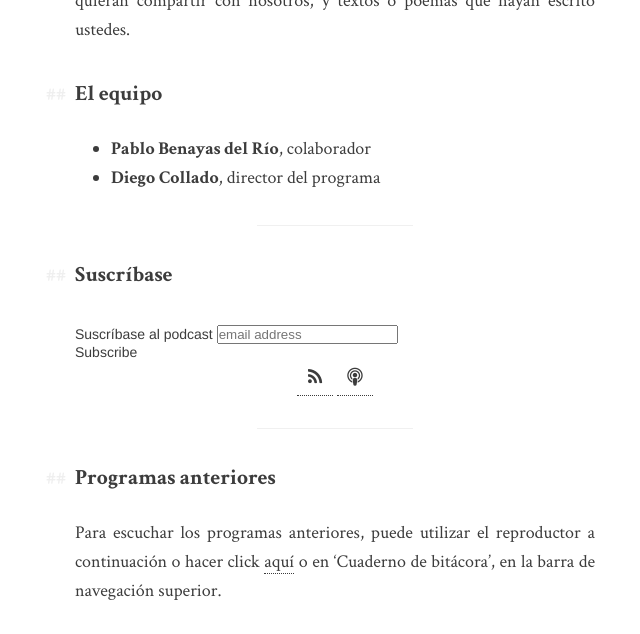
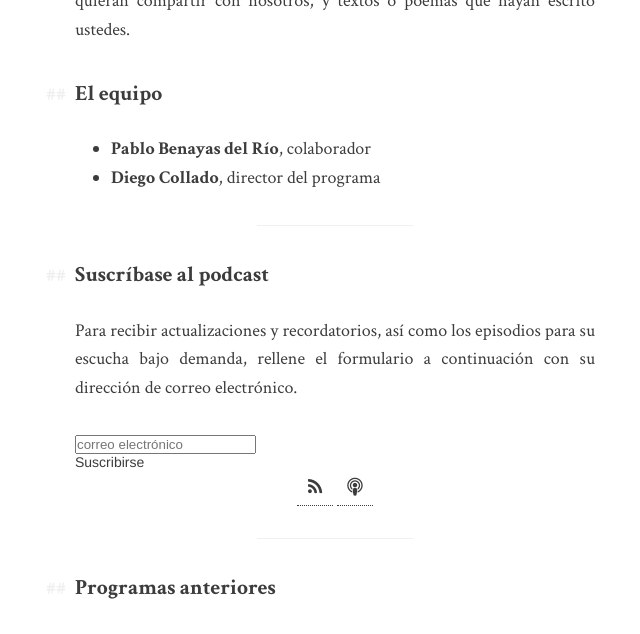
Before and after one commit to dieguitocollado/anochecer2, a Jekyll site: the page built from index.md, in a window 1280 px wide and 900 px high, scrolled down 968 px, cut to the strip 0-634 px from the top of the window. Shown: the whole strip, without its empty margins (305-945 px from the left). Built offline with Jekyll 4.4.1, drawn with Linux system fonts in a browser that asks for light colours; comment, search, counter and statistics services are not loaded.

Commit message:
Update index.md

```diff
--- a/index.md
+++ b/index.md
@@ -20,7 +20,8 @@ Puede ponerse en contacto con nosotros a través de la siguiente dirección de c
 * **Diego Collado**, director del programa
 
 ---
-### Suscríbase
+### Suscríbase al podcast
+Para recibir actualizaciones y recordatorios, así como los episodios para su escucha bajo demanda, rellene el formulario a continuación con su dirección de correo electrónico.
 
 <!-- Begin Mailchimp Signup Form -->
 <link href="//cdn-images.mailchimp.com/embedcode/horizontal-slim-10_7.css" rel="stylesheet" type="text/css">
@@ -32,11 +33,10 @@ Puede ponerse en contacto con nosotros a través de la siguiente dirección de c
 <div id="mc_embed_signup">
 <form action="https://anochecer.us18.list-manage.com/subscribe/post?u=5890a72931bf75f4a7a99a770&amp;id=e6680ab2e2" method="post" id="mc-embedded-subscribe-form" name="mc-embedded-subscribe-form" class="validate" target="_blank" novalidate>
     <div id="mc_embed_signup_scroll">
-	<label for="mce-EMAIL">Suscríbase al podcast</label>
-	<input type="email" value="" name="EMAIL" class="email" id="mce-EMAIL" placeholder="email address" required>
+	<input type="email" value="" name="EMAIL" class="email" id="mce-EMAIL" placeholder="correo electrónico" required>
     <!-- real people should not fill this in and expect good things - do not remove this or risk form bot signups-->
     <div style="position: absolute; left: -5000px;" aria-hidden="true"><input type="text" name="b_5890a72931bf75f4a7a99a770_e6680ab2e2" tabindex="-1" value=""></div>
-    <div class="clear"><input type="submit" value="Subscribe" name="subscribe" id="mc-embedded-subscribe" class="button"></div>
+    <div class="clear"><input type="submit" value="Suscribirse" name="subscribe" id="mc-embedded-subscribe" class="button"></div>
     </div>
 </form>
 </div>
```
